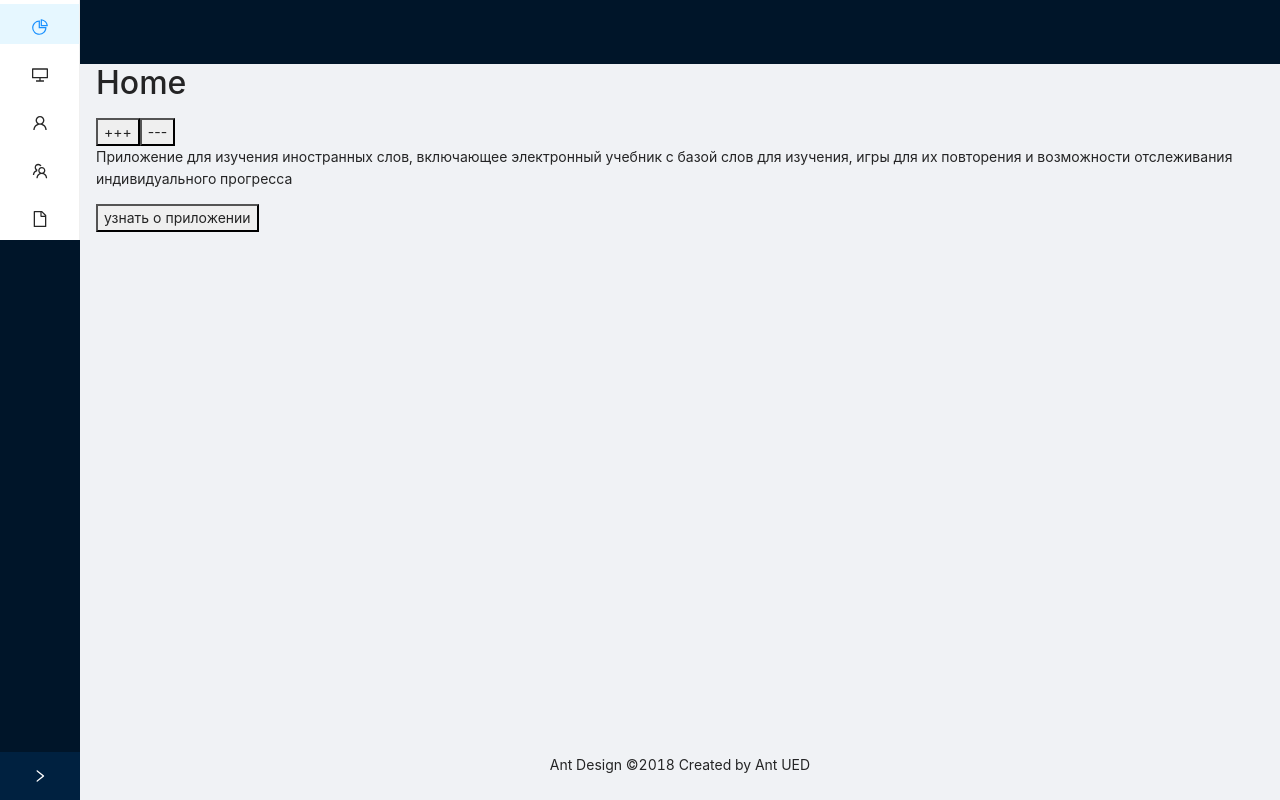
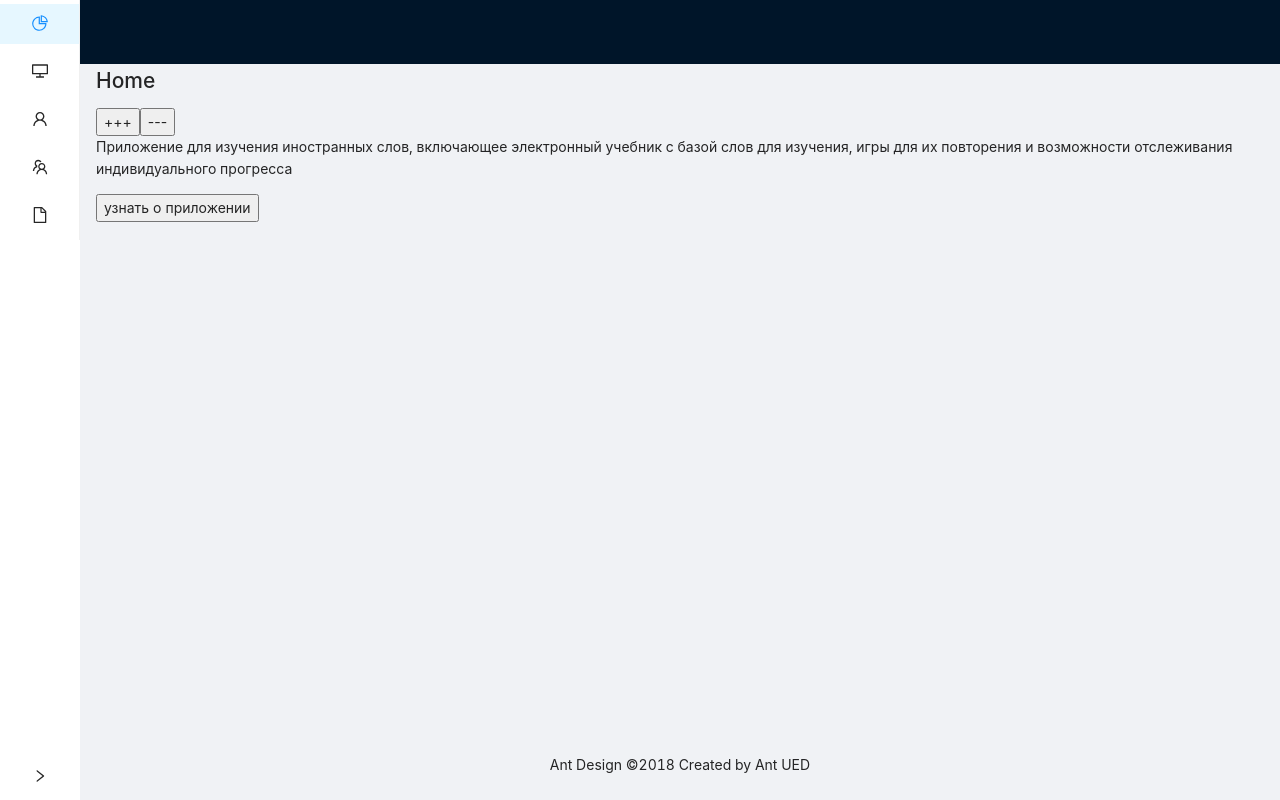
Before and after one commit to Mikhail-Hursky/RSLang, a React (Create React App) app: page / in a window 1280 px wide. Built offline with nearby package versions, Linux system fonts and the light colour scheme.

Commit message:
refactor: refactor files

```diff
--- a/src/components/app/App.tsx
+++ b/src/components/app/App.tsx
@@ -1,67 +1,25 @@
 import Navbar from "../navigation/Navbar";
 import Header from "../header/Header";
-import { BrowserRouter as Router, Switch, Route } from "react-router-dom";
+import { BrowserRouter as Router } from "react-router-dom";
 import "./App.scss";
-import { useDispatch, useSelector } from "react-redux";
-import { counterPlus, counterMinus } from "../../redux/action/settingAction";
-import { State } from "../../redux/reducer/rootReducer";
-import { Layout, Menu, Breadcrumb } from "antd";
-import { useState } from "react";
+import { Layout } from "antd";
+import React from "react";
+import Footer from "../footer/Footer";
+import Content from "../content/Content";
 
 function App() {
   return (
     <Router>
       <Layout style={{ minHeight: "100vh" }}>
         <Navbar />
-
-        <Layout className="site-layout">
+        <Layout>
           <Header />
-          <Layout.Content style={{ margin: '0 16px' }}>
-            <Switch>
-              <Route path="/game" component={About} />
-              <Route path="/statistic" component={Users} />
-              <Route path="/" component={Home} />
-            </Switch>
-          </Layout.Content>
-          <Layout.Footer style={{ textAlign: 'center' }}>Ant Design ©2018 Created by Ant UED</Layout.Footer>
+          <Content />
+          <Footer />
         </Layout>
       </Layout>
     </Router>
   );
 }
 
-function Home() {
-  const dispatch = useDispatch();
-  return (
-    <>
-      <div className="col-left">
-        <h2>Home</h2>
-        <button onClick={() => dispatch(counterPlus())}>+++</button>
-        <button onClick={() => dispatch(counterMinus())}>---</button>
-      </div>
-      <div className="col-right">
-        <div className="description">
-          <p>
-            Приложение для изучения иностранных слов, включающее электронный
-            учебник с базой слов для изучения, игры для их повторения и
-            возможности отслеживания индивидуального прогресса
-          </p>
-        </div>
-        <div className="button">
-          <button>узнать о приложении</button>
-        </div>
-      </div>
-    </>
-  );
-}
-
-function About() {
-  const counter = useSelector((state: State) => state.setting.word);
-  return <h2>GAME {counter}</h2>;
-}
-
-function Users() {
-  return <h2>statistic</h2>;
-}
-
 export default App;
--- /dev/null
+++ b/src/components/content/Content.tsx
@@ -0,0 +1,54 @@
+import { Layout } from "antd";
+import React from "react";
+import { useDispatch, useSelector } from "react-redux";
+import { Route, Switch } from "react-router-dom";
+import { counterMinus, counterPlus } from "../../redux/action/settingAction";
+import { State } from "../../redux/reducer/rootReducer";
+
+export default function Content() {
+  return (
+    <>
+      <Layout.Content style={{ margin: "0 16px" }}>
+        <Switch>
+          <Route path="/game" component={About} />
+          <Route path="/statistic" component={Users} />
+          <Route path="/" component={Home} />
+        </Switch>
+      </Layout.Content>
+    </>
+  );
+}
+
+function Home() {
+  const dispatch = useDispatch();
+  return (
+    <>
+      <div className="col-left">
+        <h2>Home</h2>
+        <button onClick={() => dispatch(counterPlus())}>+++</button>
+        <button onClick={() => dispatch(counterMinus())}>---</button>
+      </div>
+      <div className="col-right">
+        <div className="description">
+          <p>
+            Приложение для изучения иностранных слов, включающее электронный
+            учебник с базой слов для изучения, игры для их повторения и
+            возможности отслеживания индивидуального прогресса
+          </p>
+        </div>
+        <div className="button">
+          <button>узнать о приложении</button>
+        </div>
+      </div>
+    </>
+  );
+}
+
+function About() {
+  const counter = useSelector((state: State) => state.setting.word);
+  return <h2>GAME {counter}</h2>;
+}
+
+function Users() {
+  return <h2>statistic</h2>;
+}
--- /dev/null
+++ b/src/components/footer/Footer.tsx
@@ -0,0 +1,12 @@
+import { Layout } from "antd";
+import React from "react";
+
+export default function Footer() {
+  return (
+    <>
+      <Layout.Footer style={{ textAlign: "center" }}>
+        Ant Design ©2018 Created by Ant UED
+      </Layout.Footer>
+    </>
+  );
+}
--- a/src/components/header/Header.tsx
+++ b/src/components/header/Header.tsx
@@ -3,7 +3,8 @@ import { Layout } from "antd";
 export default function Header() {
   return (
     <>
-      <Layout.Header></Layout.Header>
+      <Layout.Header>
+      </Layout.Header>
     </>
   );
 }
--- a/src/components/navigation/Navbar.tsx
+++ b/src/components/navigation/Navbar.tsx
@@ -14,6 +14,7 @@ export default function Navbar() {
   return (
     <>
       <Layout.Sider
+        theme="light"
         collapsible
         collapsed={collapsed}
         onCollapse={() => setCollapsed(!collapsed)}
--- a/src/index.tsx
+++ b/src/index.tsx
@@ -1,7 +1,6 @@
 import React from "react";
 import { render } from "react-dom";
 import "normalize.css";
-import "../node_modules/bootstrap/dist/css/bootstrap.min.css";
 import App from "./components/app/App";
 import { Provider } from "react-redux";
 import { compose, createStore, applyMiddleware } from "redux";
```
